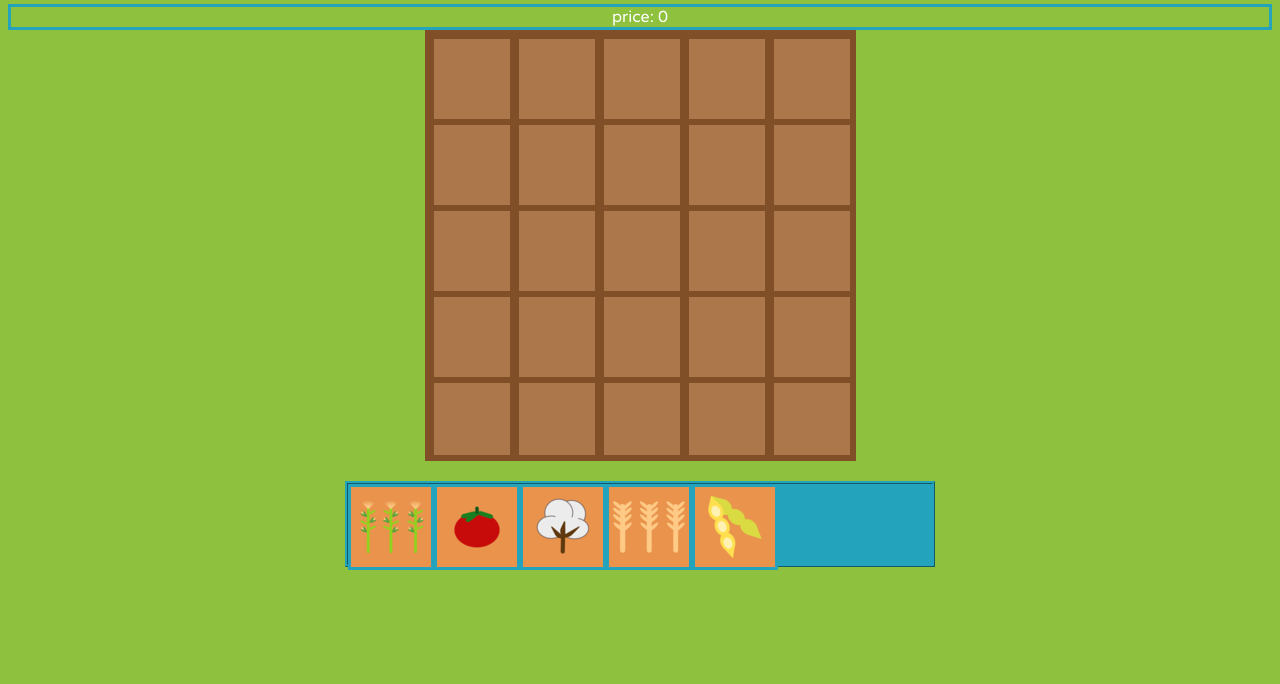
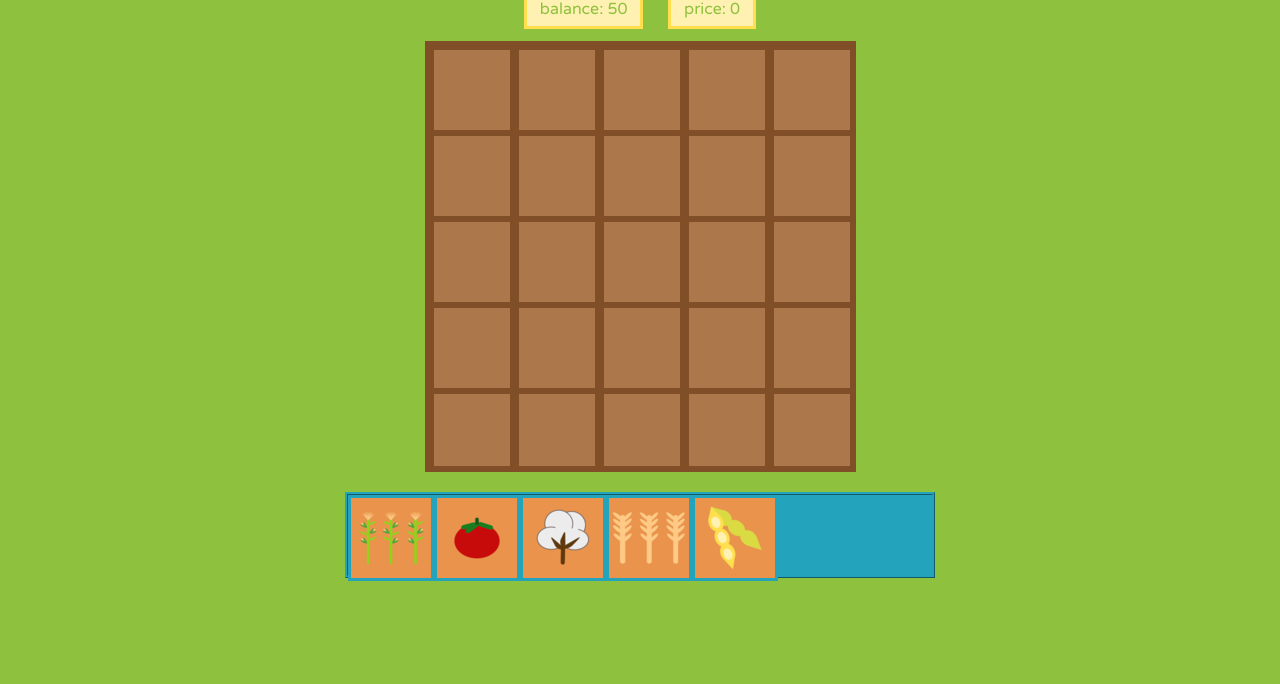
Before and after one commit to bonushole/BoilerMake7, a React app: page / in a window 1280 px wide. Shown: the part 116-800 px from the top of the page. Built offline with nearby package versions, Linux system fonts and the light colour scheme.

Commit message:
Accounting Game Stuff

```diff
--- a/src/style/accountBalance.scss
+++ b/src/style/accountBalance.scss
@@ -0,0 +1,18 @@
+.accountBalance {
+
+	color: #8ec13d;
+
+	display: inline-block;
+	border-style: solid;
+	border-color: #ffdf4d;
+	background-color: #fff1b2;
+
+	padding-left: 1%;
+	padding-right: 1%;
+	padding-top: .5%;
+	padding-bottom: .5%;
+	margin-top: .5%;
+	margin-bottom: 1%;
+	margin-right: 1%;
+
+}
--- a/src/style/itemPrice.scss
+++ b/src/style/itemPrice.scss
@@ -1,6 +1,19 @@
 .itemPrice {
 
+	color: #8ec13d;
+
+	display: inline-block;
+
 	border-style: solid;
-	border-color: #24A4BC;
+	border-color: #ffdf4d;
+	background-color: #fff1b2;
+
+	padding-left: 1%;
+	padding-right: 1%;
+	padding-top: .5%;
+	padding-bottom: .5%;
+	margin-top: .5%;
+	margin-bottom: .5%;
+	margin-left: 1%;
 
 }
```
